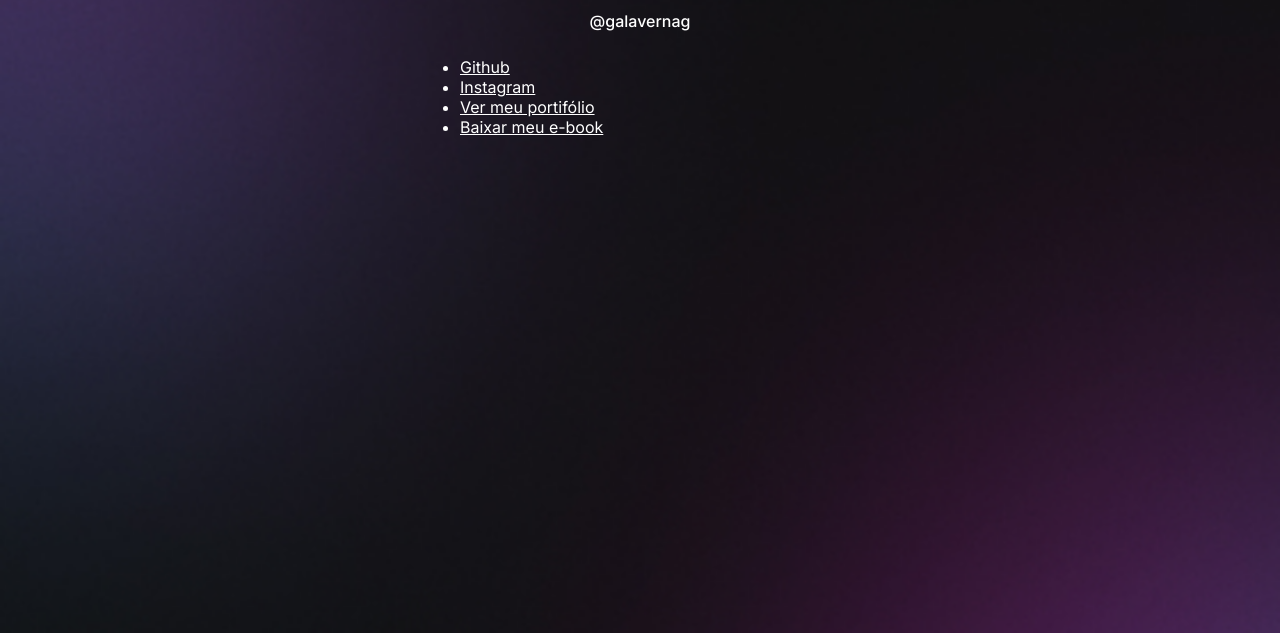
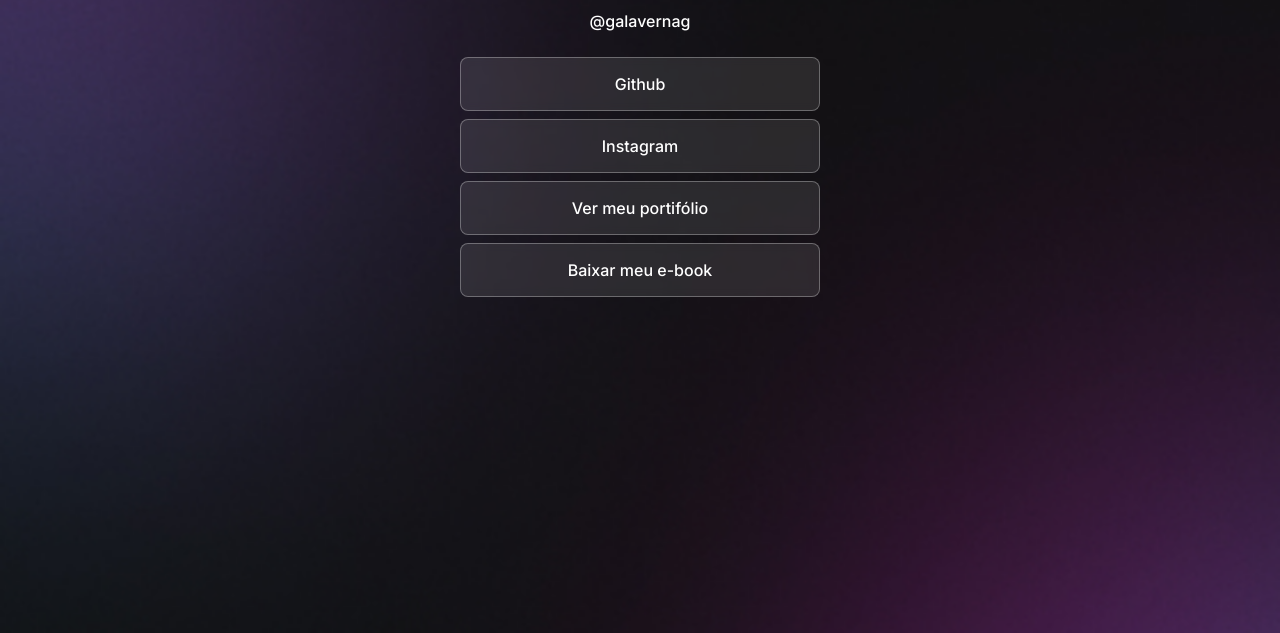
Before and after one commit to Guigalaverna/dev-links, a plain HTML site: page index.html in a window 1280 px wide. Shown: the part 167-800 px from the top of the page. Drawn offline with Linux system fonts and the light colour scheme.

Commit message:
feat: add glassmorphism to links

```diff
--- a/styles.css
+++ b/styles.css
@@ -36,3 +36,29 @@ body {
   font-weight: 500;
   line-height: 24px;
 }
+
+ul {
+  list-style: none;
+
+  display: flex;
+  flex-direction: column;
+  gap: 8px;
+}
+
+ul li a {
+  display: flex;
+  justify-content: center;
+  align-items: center;
+
+  text-decoration: none;
+  font-weight: 500;
+
+  padding: 16px 24px;
+
+  background: rgba(255, 255, 255, 0.1);
+  border: 1px solid rgba(255, 255, 255, 0.3);
+  border-radius: 8px;
+
+  backdrop-filter: blur(4px);
+  -webkit-backdrop-filter: blur(4px);
+}
```
